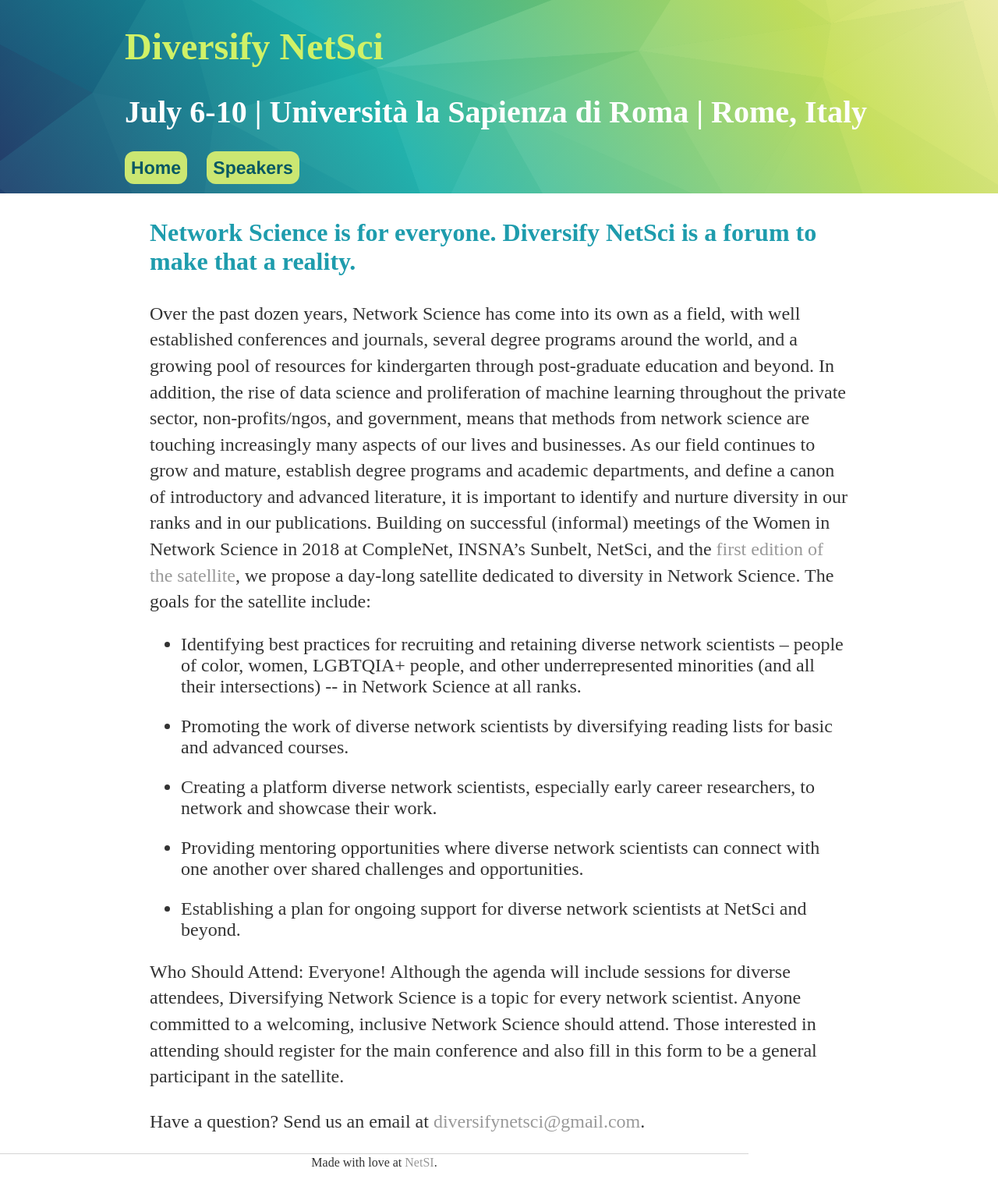
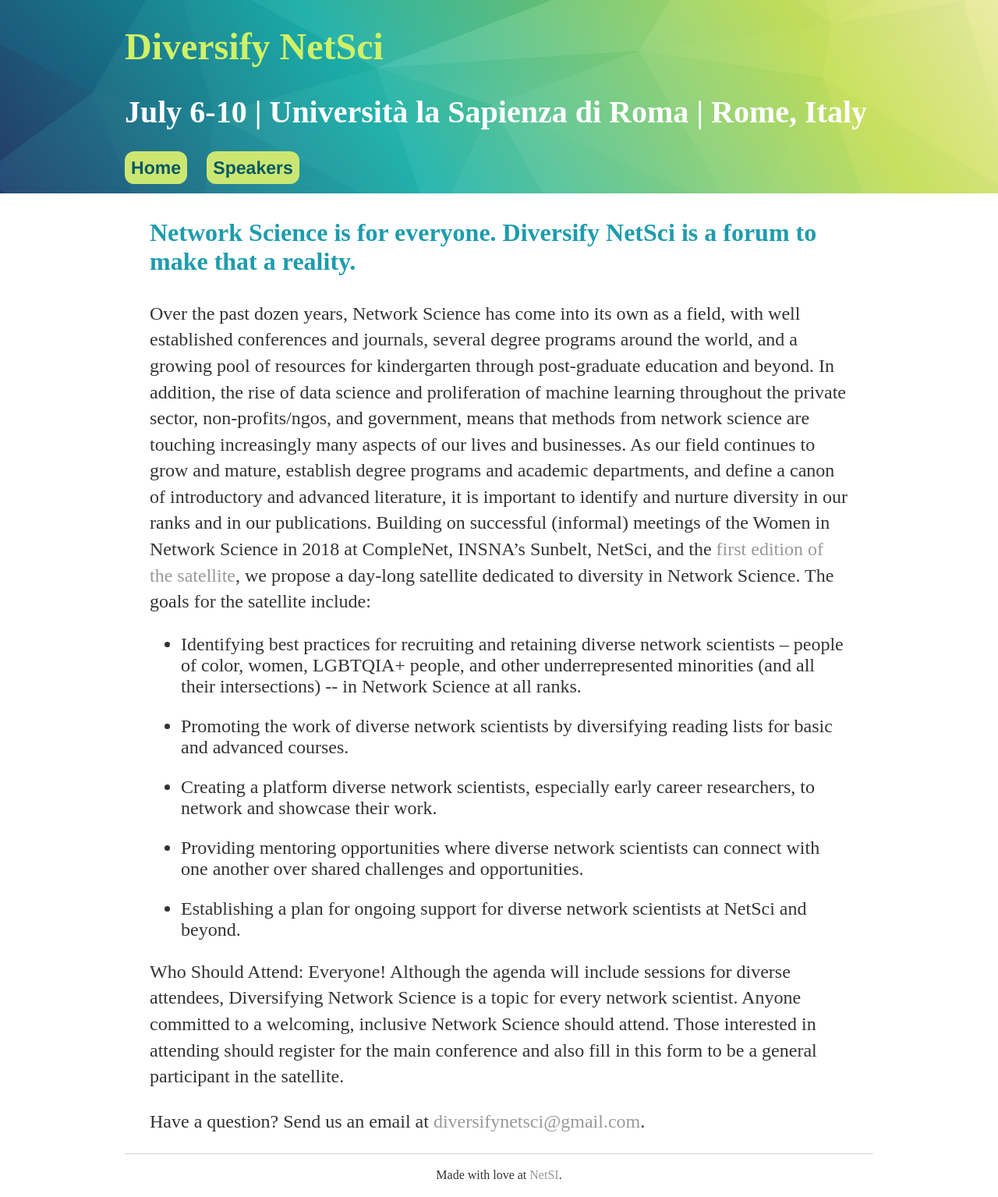
Before and after one commit to diversify-netsci/diversify-netsci.github.io, a Jekyll site: the page built from index.html, in a window 1280 px wide. Shown: the whole page at 78% size. Built offline with Jekyll 4.4.1, drawn with Linux system fonts in a browser that asks for light colours; before the commit the page ends 1503 px from its top, so only the background shows below that.

Commit message:
Update main.css

```diff
--- a/css/main.css
+++ b/css/main.css
@@ -54,12 +54,12 @@
     line-height: 1.4em;
 }
 footer {
+    margin: 0 auto;
     width: 75%;
     border-top: 1px solid #d5d5d5;
 }
 footer p {
     font-size: 1em;
-    margin: 0 auto;
     text-align: center;
 }
 .footerblurb{
```
